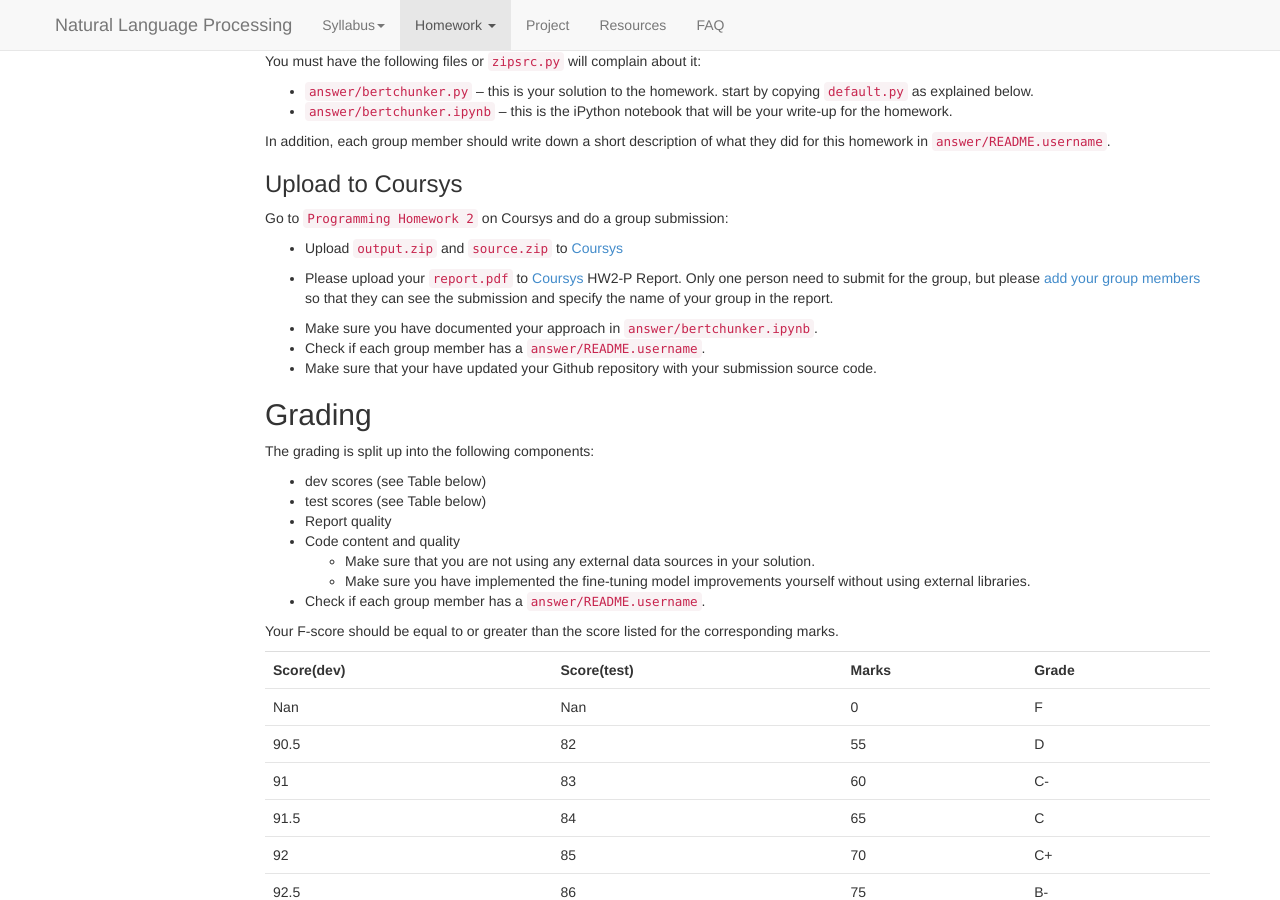
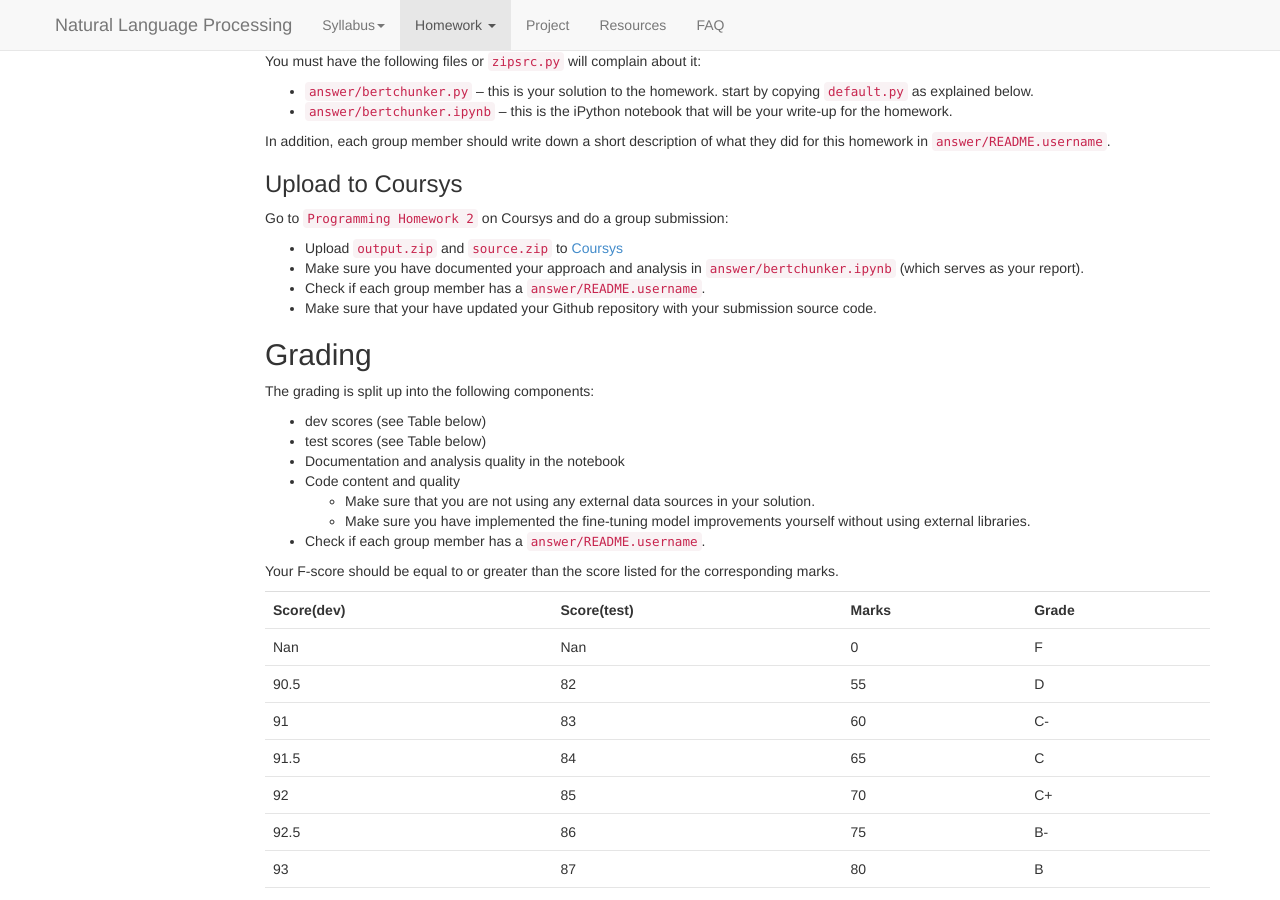
Before and after one commit to zhiyunrichardpeng/nlp-class, a Jekyll site: the page built from hw2.md, in a window 1280 px wide and 900 px high, scrolled down 8399 px. Built offline with Jekyll 4.4.1, drawn with Linux system fonts in a browser that asks for light colours; nearby versions of some CDN libraries; formulas are drawn with MathJax 3.

Commit message:
Disable report.pdf requirement and use ipynb for documentation across HW0-4

```diff
--- a/_config.yml
+++ b/_config.yml
@@ -55,27 +55,22 @@ hwdates:
     startdate: "Sep 9, 2026"
     deadline: "Sep 18, 2026"
     hwc-url: "https://coursys.sfu.ca/2026fa-cmpt-713-x1/"
-    hwp-report-submit-url: "https://coursys.sfu.ca/2026fa-cmpt-713-x1/"
   - hw: "1"
     startdate: "Sep 18, 2026"
     deadline: "Oct 7, 2026"
     hwc-url: "https://coursys.sfu.ca/2026fa-cmpt-713-x1/"
-    hwp-report-submit-url: "https://coursys.sfu.ca/2026fa-cmpt-713-x1/"
   - hw: "2"
     startdate: "Oct 7, 2026"
     deadline: "Oct 23, 2026"
     hwc-url: "https://coursys.sfu.ca/2026fa-cmpt-713-x1/"
-    hwp-report-submit-url: "https://coursys.sfu.ca/2026fa-cmpt-713-x1/"
   - hw: "3"
     startdate: "Oct 23, 2026"
     deadline: "Oct 30, 2026"
     hwc-url: "https://coursys.sfu.ca/2026fa-cmpt-713-x1/"
-    hwp-report-submit-url: "https://coursys.sfu.ca/2026fa-cmpt-713-x1/"
   - hw: "4"
     startdate: "Oct 30, 2026"
     deadline: "Nov 20, 2026"
     hwc-url: "https://coursys.sfu.ca/2026fa-cmpt-713-x1/"
-    hwp-report-submit-url: "https://coursys.sfu.ca/2026fa-cmpt-713-x1/"
   - hw: "project"
     report-submit-name: "Coursys"
     startdate: "Oct 23, 2026"
--- a/hw2.md
+++ b/hw2.md
@@ -538,12 +538,7 @@ did for this homework in `answer/README.username`.
 Go to `Programming Homework 2` on {{ site.hwsubmit.name }} and do a group submission:
 
 * Upload `output.zip` and `source.zip` to [{{ site.hwsubmit.name }}]({{ site.hwsubmit.url }}/+hwp2/)
-{% if site.hwdates[2].hwp-report-submit-url %}
-* Please upload your `report.pdf` to [{{site.hwp-report-submit.name}}]({{site.hwdates[2].hwp-report-submit-url}}) HW2-P Report.
-Only one person need to submit for the group, but please [add your group members]({{site.hwp-report-submit.specify-group-url}})
-so that they can see the submission and specify the name of your group in the report.
-{% endif %}
-* Make sure you have documented your approach in `answer/bertchunker.ipynb`.
+* Make sure you have documented your approach and analysis in `answer/bertchunker.ipynb` (which serves as your report).
 * Check if each group member has a `answer/README.username`.
 * Make sure that your have updated your Github repository with your submission source code.
 
@@ -553,7 +548,7 @@ The grading is split up into the following components:
 
 * dev scores (see Table below)
 * test scores (see Table below)
-* Report quality
+* Documentation and analysis quality in the notebook
 * Code content and quality
    * Make sure that you are not using any external data sources in your solution.
    * Make sure you have implemented the fine-tuning model improvements yourself without using external libraries.
```
Also changed, not shown: hw0.md (+2 -7 lines), hw1.md (+2 -7 lines), hw3.md (+2 -7 lines), hw4.md (+2 -7 lines).
